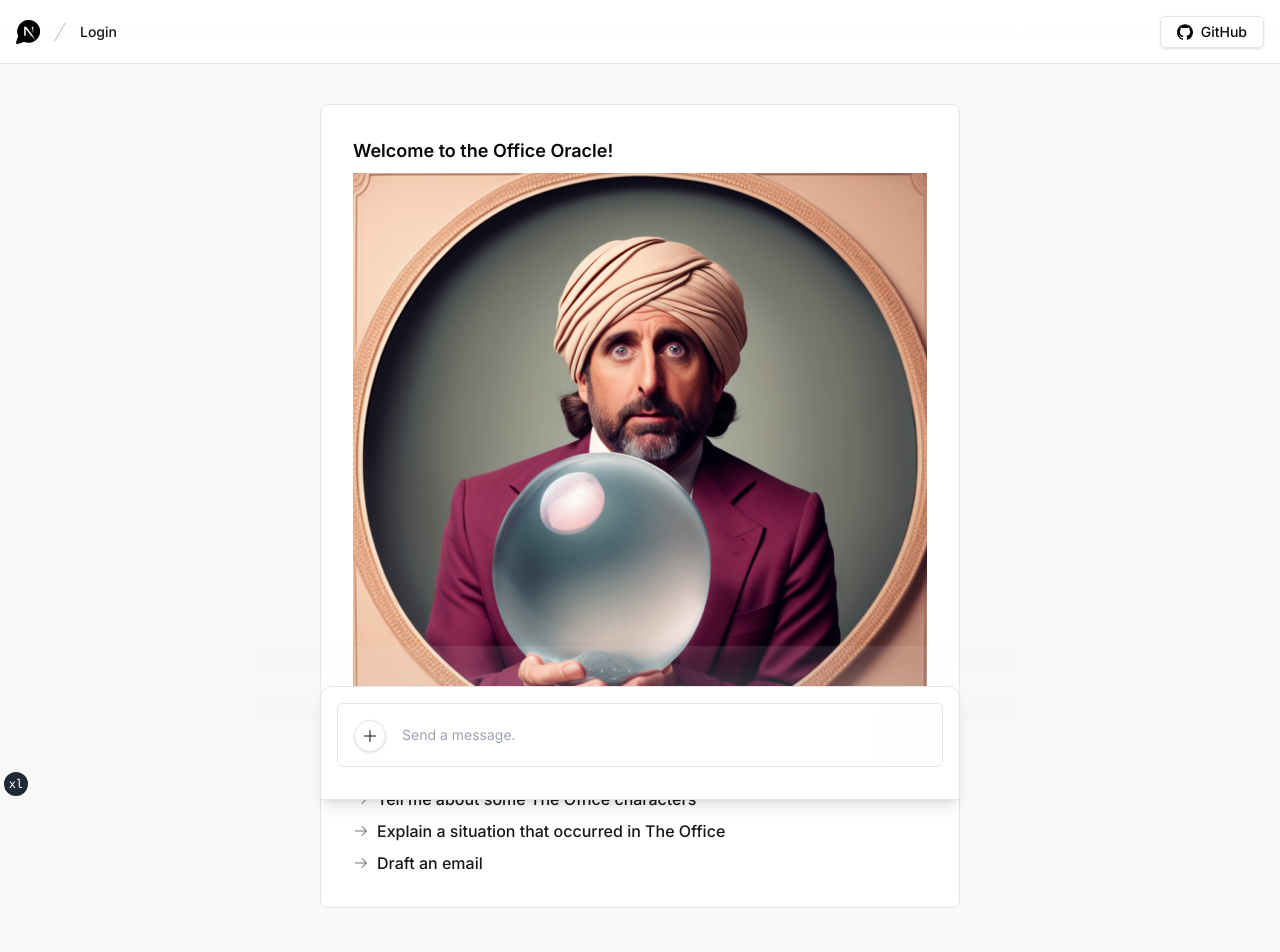
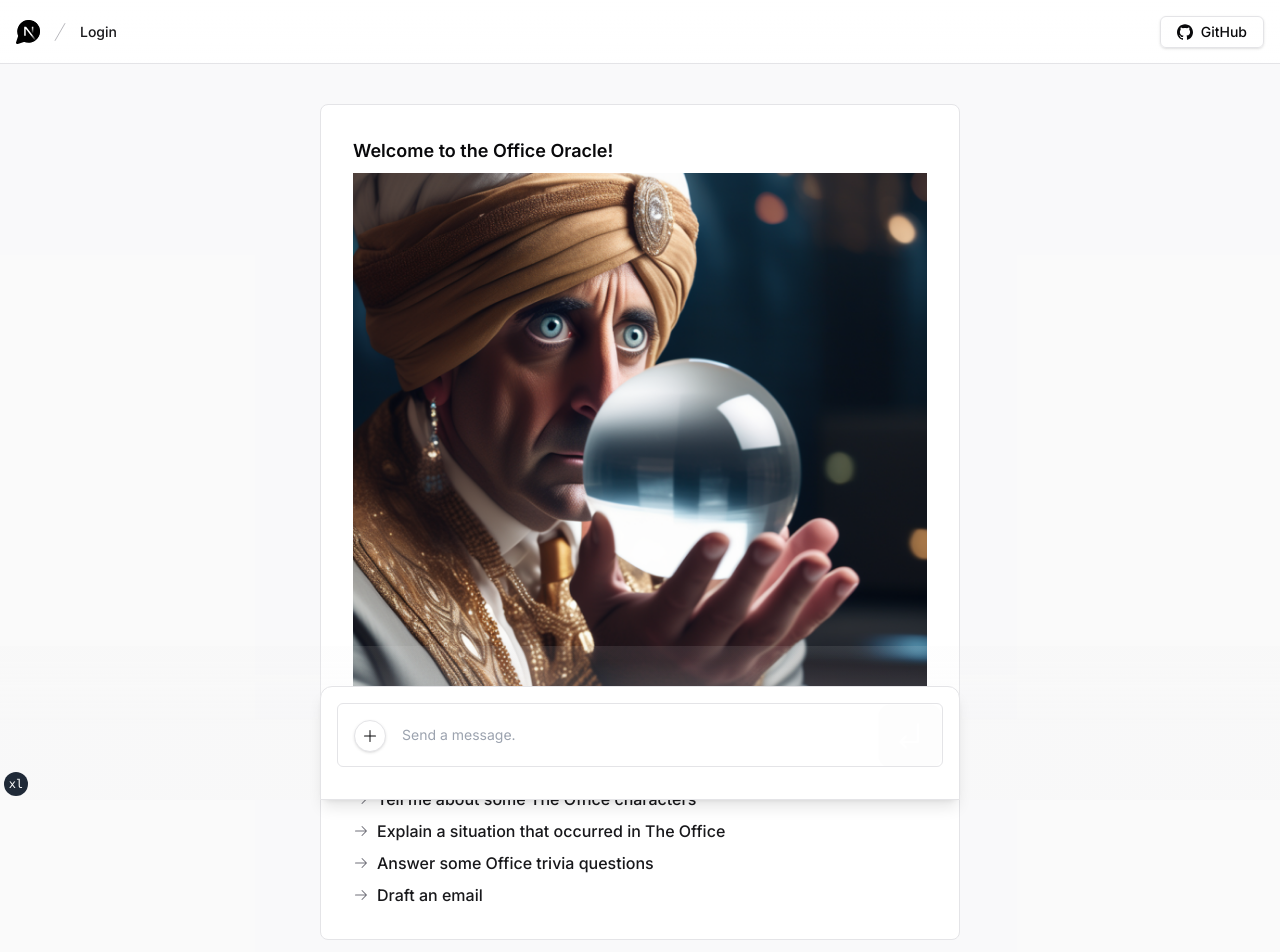
Before and after one commit to zackproser/office-oracle, a Next.js app: page / in a window 1280 px wide. Shown: the top 952 px of the page. Built offline with nearby package versions, Linux system fonts and the light colour scheme; no server answers.

Commit message:
Randomize splash image

```diff
--- a/components/empty-screen.tsx
+++ b/components/empty-screen.tsx
@@ -6,6 +6,8 @@ import { IconArrowRight } from '@/components/ui/icons'
 
 import OfficeOracle from '@/app/oracle-images/office-oracle-7.png'
 import Image from 'next/image'
+
+import OracleImage from '@/components/office-oracle-image'
 
 
 const exampleMessages = [
@@ -18,8 +20,12 @@ const exampleMessages = [
     message: 'What is one of the grossest things that happened in The Office?'
   },
   {
+    heading: 'Answer some Office trivia questions',
+    message: 'What are some interesting things that occurred during Halloween?'
+  },
+  {
     heading: 'Draft an email',
-    message: `Draft an email to my boss about the following: \n`
+    message: `Draft a humorous email to my boss: I'm going to be late because I discovered YouTube`
   }
 ]
 
@@ -31,7 +37,7 @@ export function EmptyScreen({ setInput }: Pick<UseChatHelpers, 'setInput'>) {
           Welcome to the Office Oracle!
         </h1>
 
-        <Image className="object-none object-center" src={OfficeOracle} alt="Office Oracle" />
+        {OracleImage()}
 
         <p className="leading-normal text-muted-foreground">
           You can start a conversation here or try the following examples:
--- /dev/null
+++ b/components/office-oracle-image.tsx
@@ -0,0 +1,30 @@
+import Image from 'next/image'
+
+import Oracle1 from '@/app/oracle-images/michael-scott-oracle.png';
+import Oracle2 from '@/app/oracle-images/michael-scott-oracle-2.png';
+import Oracle3 from '@/app/oracle-images/office-oracle-3.png';
+import Oracle4 from '@/app/oracle-images/office-oracle-4.png';
+import Oracle5 from '@/app/oracle-images/office-oracle-5.png';
+import Oracle6 from '@/app/oracle-images/office-oracle-6.png';
+import Oracle7 from '@/app/oracle-images/office-oracle-7.png';
+import Oracle8 from '@/app/oracle-images/office-oracle-8.png';
+
+const oracleImages = [
+  Oracle1,
+  Oracle2,
+  Oracle3,
+  Oracle4,
+  Oracle5,
+  Oracle6,
+  Oracle7,
+  Oracle8
+]
+
+export default function OracleImage() {
+
+  const selectedSrc = oracleImages[Math.floor(Math.random() * oracleImages.length)]
+
+  return (
+    <Image src={selectedSrc} alt="The office oracle" />
+  )
+}
```
